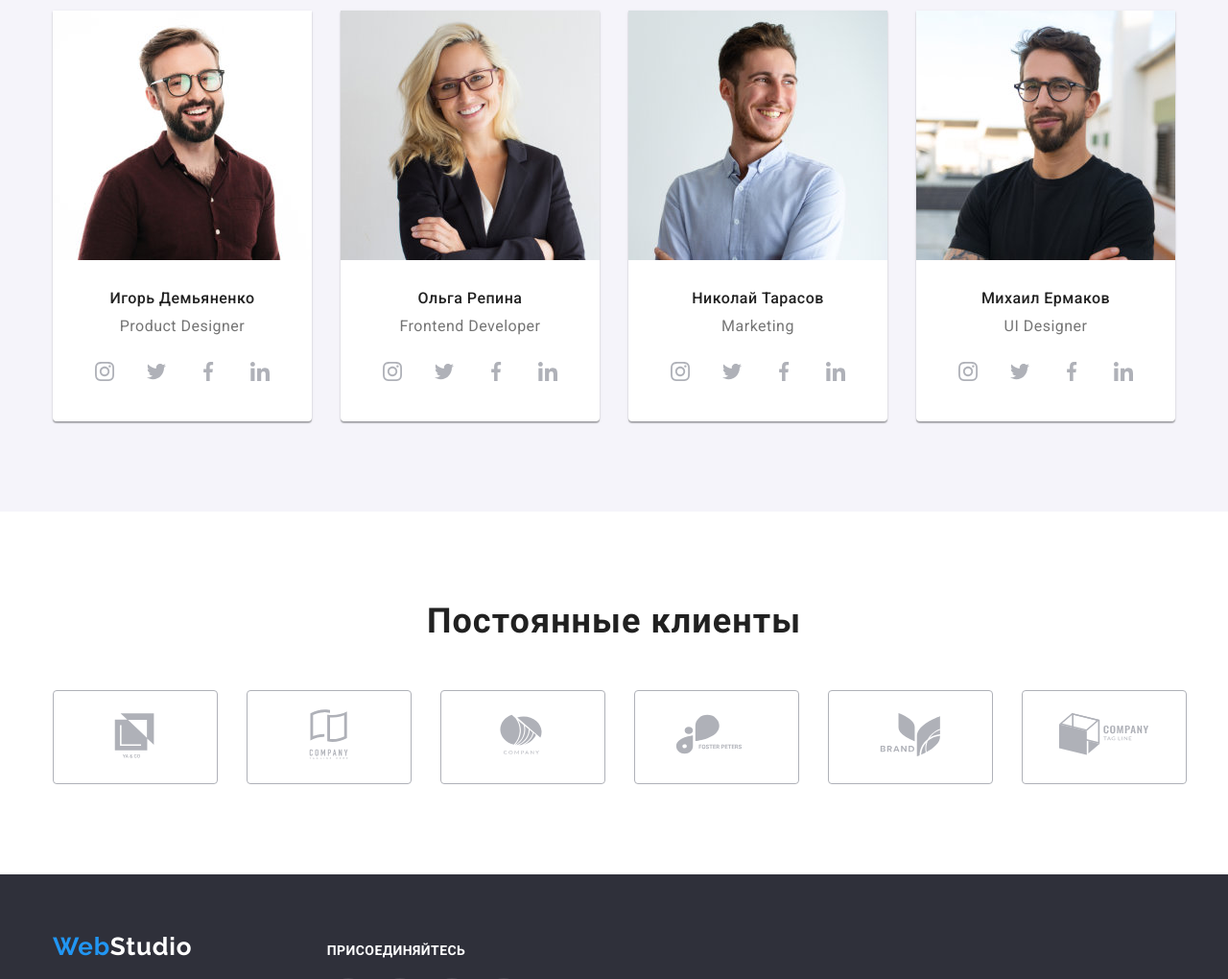
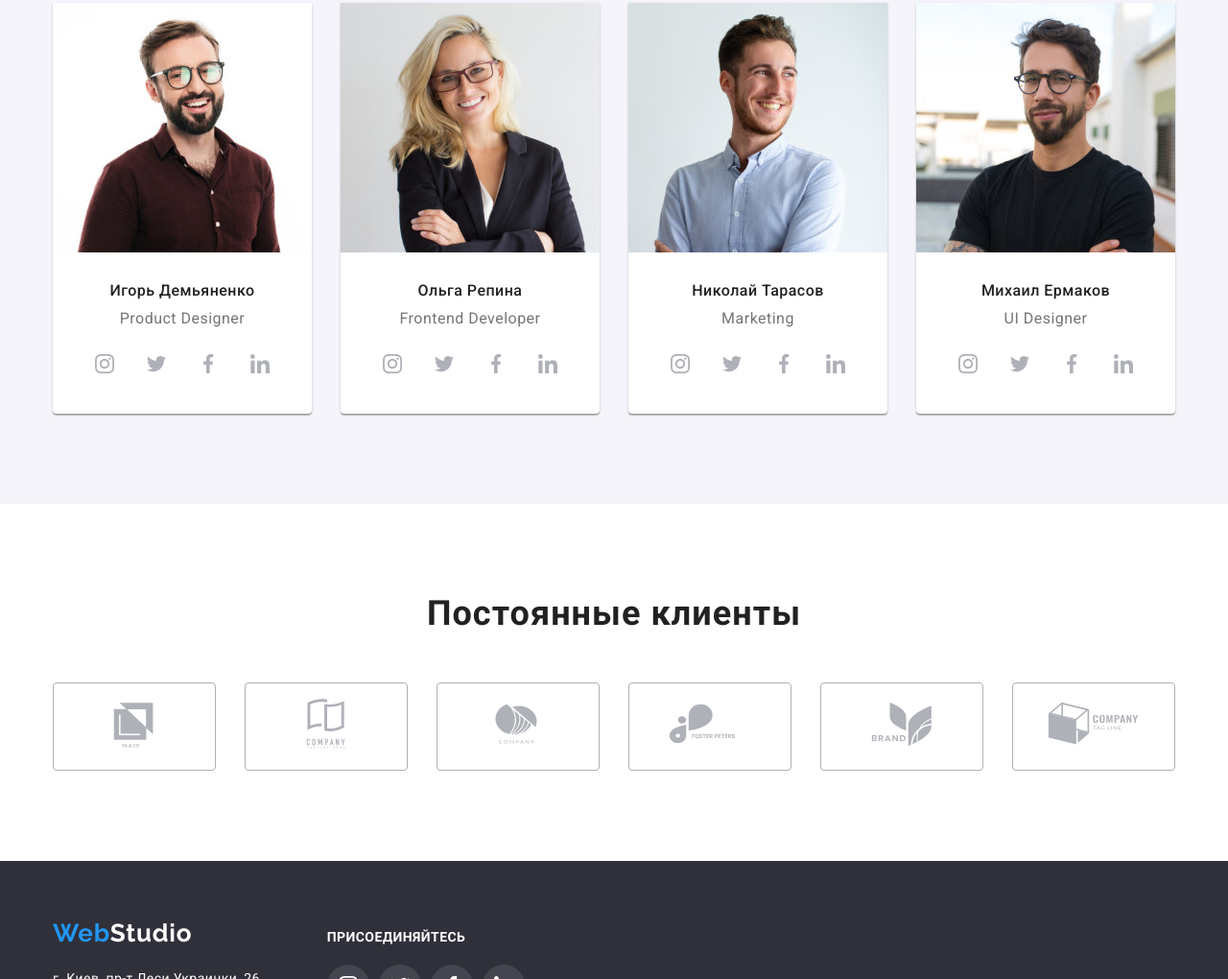
Before and after one commit to nickgric/goit-markup-hw-04-new, a plain HTML site: page index.html in a window 1280 px wide. Shown: the part 1780-2800 px from the top of the page at 96% size. Drawn offline with nearby package versions, Linux system fonts and the light colour scheme.

Commit message:
homework-4-edits

```diff
--- a/css/styles.css
+++ b/css/styles.css
@@ -142,6 +142,7 @@ nav {margin-right: auto;}
 
 .header-contacts {
     color: var(--color-secondary);
+    fill: var(--color-secondary);
 }
 
 .header-contacts-link,
@@ -158,6 +159,7 @@ nav {margin-right: auto;}
     height: 16px;
     width: 16px;
 }
+
 
 .header-nav-link:hover,
 .header-nav-link:focus,
@@ -182,8 +184,13 @@ nav {margin-right: auto;}
     margin-left: auto;
     margin-right: auto;
     max-width: 1600px;
+
     background-color: var(--background-color-dark);
     background-image: linear-gradient(to top, rgba(47, 48, 58, 0.4), rgba(47, 48, 58, 0.4)), url(../images/hero/bg.jpg);
+    background-size: 1600px;
+    background-repeat: no-repeat;
+    background-position: center;
+
     color: var(--color-invert);
 }
 
@@ -239,9 +246,12 @@ nav {margin-right: auto;}
 
 .skills-list-image {
     background-color: var(--background-color-light);
-    padding: 25px 100px;
     margin-bottom: 30px;
     border-radius: 4px;
+    height: 120px;
+    display: flex;
+    align-items: center;
+    justify-content: center;
 }
 
 .skills-list-title {
@@ -327,10 +337,12 @@ nav {margin-right: auto;}
 }
 
 .team-list-member-link {
-    padding: 12px;
     height: 44px;
     width: 44px;
     border-radius: 50%;
+    display: flex;
+    justify-content: center;
+    align-items: center;
 }
 
 .team-list-member-icon {
@@ -338,10 +350,12 @@ nav {margin-right: auto;}
 }
 
 .team-list-member-link:hover,
-.team-list-member-link:focus,
+.team-list-member-link:focus {
+    background-color: var(--color-accent);
+}
+
 .team-list-member-link:hover .team-list-member-icon,
 .team-list-member-link:focus .team-list-member-icon {
-    background-color: var(--color-accent);
     fill: var(--color-invert);
 }
 
@@ -355,11 +369,20 @@ nav {margin-right: auto;}
     gap: 30px;
 }
 
+.clients-list-item {
+    width: 170px;
+    height: 92px;
+}
+
 .clients-link {
     display: block;
     border: 1px solid var(--fill-icons);
     border-radius: 4px;
-    padding: 16px 32px;
+    display: flex;
+    justify-content: center;
+    align-items: center;
+    width: 100%;
+    height: 100%;
 }
 
 .clients-icon {
@@ -465,6 +488,7 @@ footer {
 
 .footer {
     display: flex;
+    align-items: baseline;
     gap: 70px;
 }
 
@@ -501,11 +525,6 @@ footer {
     text-decoration: underline;
 }
 
-.footer-social {
-    padding-top: 12px;
-    padding-bottom: 40px;
-}
-
 .footer-social-title {
     font-weight: 700;
     font-size: 14px;
@@ -535,7 +554,9 @@ footer {
     background-color: var(--background-color-social_footer);
     width: 44px;
     height: 44px;
-    padding: 12px;
+    display: flex;
+    justify-content: center;
+    align-items: center;
 }
 
 /* ========== FOOTER ========== */
--- a/index.html
+++ b/index.html
@@ -130,32 +130,24 @@
                             <p class="team-list-member-info">Product Designer</p>
                             <ul class="team-list-member-links">
                                 <li><a class="team-list-member-link" href="">
-                                        <div>
                                             <svg class="team-list-member-icon" width="20px" height="20px">
                                                 <use href="./images/sprite.svg#instagram"></use>
                                             </svg>
-                                        </div>
                                     </a></li>
                                 <li><a class="team-list-member-link" href="">
-                                        <div>
                                             <svg class="team-list-member-icon" width="20px" height="20px">
                                                 <use href="./images/sprite.svg#twitter"></use>
                                             </svg>
-                                        </div>
                                     </a></li>
                                 <li><a class="team-list-member-link" href="">
-                                        <div>
                                             <svg class="team-list-member-icon" width="20px" height="20px">
                                                 <use href="./images/sprite.svg#facebook"></use>
                                             </svg>
-                                        </div>
                                     </a></li>
                                 <li><a class="team-list-member-link" href="">
-                                        <div>
                                             <svg class="team-list-member-icon" width="20px" height="20px">
                                                 <use href="./images/sprite.svg#linkedin"></use>
                                             </svg>
-                                        </div>
                                     </a></li>
                             </ul>
                         </div>
@@ -168,32 +160,24 @@
                             <p class="team-list-member-info">Frontend Developer</p>
                             <ul class="team-list-member-links">
                                 <li><a class="team-list-member-link" href="">
-                                        <div>
                                             <svg class="team-list-member-icon" width="20px" height="20px">
                                                 <use href="./images/sprite.svg#instagram"></use>
                                             </svg>
-                                        </div>
                                     </a></li>
                                 <li><a class="team-list-member-link" href="">
-                                        <div>
                                             <svg class="team-list-member-icon" width="20px" height="20px">
                                                 <use href="./images/sprite.svg#twitter"></use>
                                             </svg>
-                                        </div>
                                     </a></li>
                                 <li><a class="team-list-member-link" href="">
-                                        <div>
                                             <svg class="team-list-member-icon" width="20px" height="20px">
                                                 <use href="./images/sprite.svg#facebook"></use>
                                             </svg>
-                                        </div>
                                     </a></li>
                                 <li><a class="team-list-member-link" href="">
-                                        <div>
                                             <svg class="team-list-member-icon" width="20px" height="20px">
                                                 <use href="./images/sprite.svg#linkedin"></use>
                                             </svg>
-                                        </div>
                                     </a></li>
                             </ul>
                         </div>
@@ -206,32 +190,24 @@
                             <p class="team-list-member-info">Marketing</p>
                             <ul class="team-list-member-links">
                                 <li><a class="team-list-member-link" href="">
-                                        <div>
                                             <svg class="team-list-member-icon" width="20px" height="20px">
                                                 <use href="./images/sprite.svg#instagram"></use>
                                             </svg>
-                                        </div>
                                     </a></li>
                                 <li><a class="team-list-member-link" href="">
-                                        <div>
                                             <svg class="team-list-member-icon" width="20px" height="20px">
                                                 <use href="./images/sprite.svg#twitter"></use>
                                             </svg>
-                                        </div>
                                     </a></li>
                                 <li><a class="team-list-member-link" href="">
-                                        <div>
                                             <svg class="team-list-member-icon" width="20px" height="20px">
                                                 <use href="./images/sprite.svg#facebook"></use>
                                             </svg>
-                                        </div>
                                     </a></li>
                                 <li><a class="team-list-member-link" href="">
-                                        <div>
                                             <svg class="team-list-member-icon" width="20px" height="20px">
                                                 <use href="./images/sprite.svg#linkedin"></use>
                                             </svg>
-                                        </div>
                                     </a></li>
                             </ul>
                         </div>
@@ -244,32 +220,24 @@
                             <p class="team-list-member-info">UI Designer</p>
                             <ul class="team-list-member-links">
                                 <li><a class="team-list-member-link" href="">
-                                        <div>
                                             <svg class="team-list-member-icon" width="20px" height="20px">
                                                 <use href="./images/sprite.svg#instagram"></use>
                                             </svg>
-                                        </div>
                                     </a></li>
                                 <li><a class="team-list-member-link" href="">
-                                        <div>
                                             <svg class="team-list-member-icon" width="20px" height="20px">
                                                 <use href="./images/sprite.svg#twitter"></use>
                                             </svg>
-                                        </div>
                                     </a></li>
                                 <li><a class="team-list-member-link" href="">
-                                        <div>
                                             <svg class="team-list-member-icon" width="20px" height="20px">
                                                 <use href="./images/sprite.svg#facebook"></use>
                                             </svg>
-                                        </div>
                                     </a></li>
                                 <li><a class="team-list-member-link" href="">
-                                        <div>
                                             <svg class="team-list-member-icon" width="20px" height="20px">
                                                 <use href="./images/sprite.svg#linkedin"></use>
                                             </svg>
-                                        </div>
                                     </a></li>
                             </ul>
                         </div>
@@ -281,42 +249,42 @@
             <div class="container">
                 <h2 class="title">Постоянные клиенты</h2>
                 <ul class="clients-list">
-                    <li><a class="clients-link" href="">
+                    <li class="clients-list-item"><a class="clients-link" href="">
                             <div class="clients-image">
                                 <svg class="clients-icon" width="106px" height="60px">
                                     <use href="./images/sprite.svg#client-1"></use>
                                 </svg>
                             </div>
                         </a></li>
-                    <li><a class="clients-link" href="">
+                    <li class="clients-list-item"><a class="clients-link" href="">
                             <div class="clients-image">
                                 <svg class="clients-icon" width="106px" height="60px">
                                     <use href="./images/sprite.svg#client-2"></use>
                                 </svg>
                             </div>
                         </a></li>
-                    <li><a class="clients-link" href="">
+                    <li class="clients-list-item"><a class="clients-link" href="">
                             <div class="clients-image">
                                 <svg class="clients-icon" width="106px" height="60px">
                                     <use href="./images/sprite.svg#client-3"></use>
                                 </svg>
                             </div>
                         </a></li>
-                    <li><a class="clients-link" href="">
+                    <li class="clients-list-item"><a class="clients-link" href="">
                             <div class="clients-image">
                                 <svg class="clients-icon" width="106px" height="60px">
                                     <use href="./images/sprite.svg#client-4"></use>
                                 </svg>
                             </div>
                         </a></li>
-                    <li><a class="clients-link" href="">
+                    <li class="clients-list-item"><a class="clients-link" href="">
                             <div class="clients-image">
                                 <svg class="clients-icon" width="106px" height="60px">
                                     <use href="./images/sprite.svg#client-5"></use>
                                 </svg>
                             </div>
                         </a></li>
-                    <li><a class="clients-link" href="">
+                    <li class="clients-list-item"><a class="clients-link" href="">
                             <div class="clients-image">
                                 <svg class="clients-icon" width="106px" height="60px">
                                     <use href="./images/sprite.svg#client-6"></use>
@@ -344,35 +312,27 @@
             <h2 class="footer-social-title">Присоединяйтесь</h2>
             <ul class="footer-social-links">
                 <li><a class="footer-social-link" href="">
-                    <div>
                         <svg class="footer-social-icon" width="20px" height="20px">
                             <use href="./images/sprite.svg#instagram"></use>
                         </svg>
-                    </div>
                 </a>
                 </li>
                 <li><a class="footer-social-link" href="">
-                    <div>
                         <svg class="footer-social-icon" width="20px" height="20px">
                             <use href="./images/sprite.svg#twitter"></use>
                         </svg>
-                    </div>
                 </a>
                 </li>
                 <li><a class="footer-social-link" href="">
-                    <div>
                         <svg class="footer-social-icon" width="20px" height="20px">
                             <use href="./images/sprite.svg#facebook"></use>
                         </svg>
-                    </div>
                 </a>
                 </li>
                 <li><a class="footer-social-link" href="">
-                    <div>
                         <svg class="footer-social-icon" width="20px" height="20px">
                             <use href="./images/sprite.svg#linkedin"></use>
                         </svg>
-                    </div>
                 </a>
                 </li>
             </ul>
```
